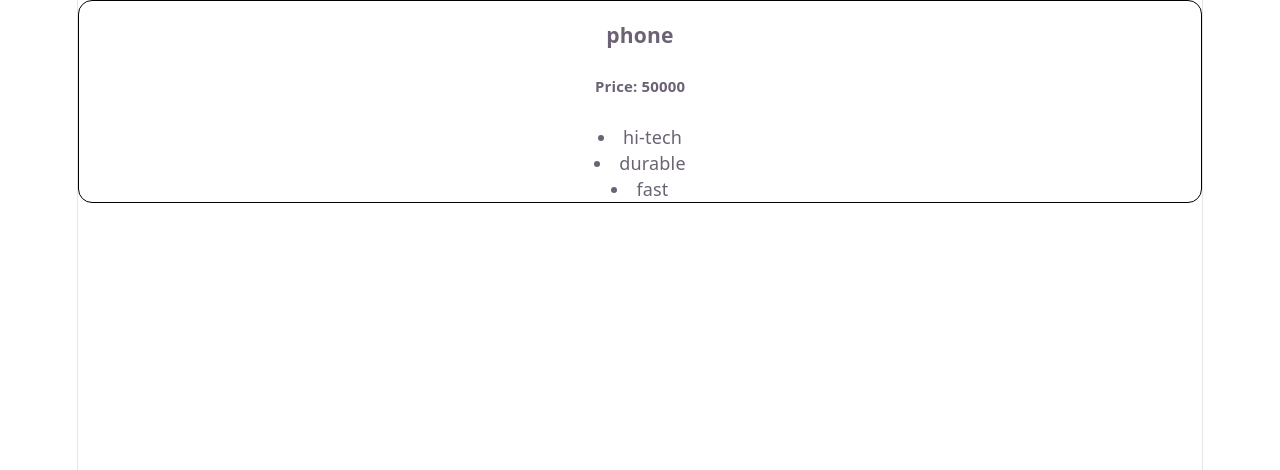
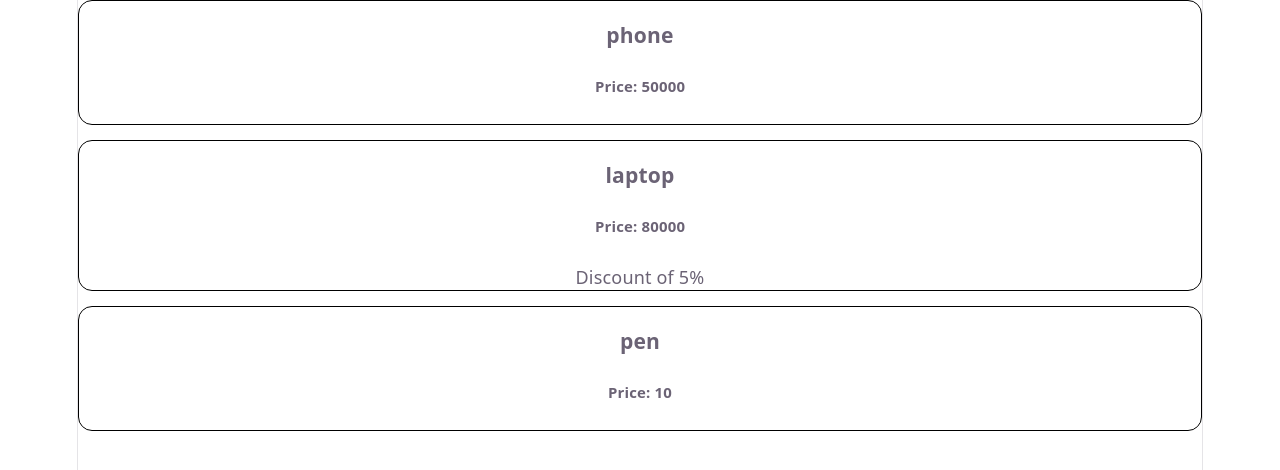
Before and after one commit to kirtikaushik1206/ReactJS-notes, a React (Vite) app in the folder basic-react-app/: page / in a window 1280 px wide. Shown: the top 470 px of the page. Built offline with nearby package versions, Linux system fonts and the light colour scheme.

Commit message:
ConditionalStatements

```diff
--- a/basic-react-app/src/Product.jsx
+++ b/basic-react-app/src/Product.jsx
@@ -1,13 +1,13 @@
 import "./Product.css"
 
 function Product({title , price , features}){
-    let list = features.map((feature) => <li>{feature}</li>);
+  //  let list = features.map((feature) => <li>{feature}</li>);
     return(
         <div className="Product">
 
             <h3>{title}</h3>
             <h5>Price: {price}</h5>
-             <p> {list}</p>
+             {price >50000 ? <p>Discount of 5%</p> : null}
 
 
 
--- a/basic-react-app/src/ProductTab.jsx
+++ b/basic-react-app/src/ProductTab.jsx
@@ -1,14 +1,14 @@
 import Product from "./Product.jsx";
 
 function ProductTab() {
-    let options = ["hi-tech", "durable","fast" ];
+   // let options = ["hi-tech", "durable","fast" ];
     return(
 
         <>
-        <Product title="phone" price={50000} features={options}/>
-{/*<Product title="laptop"  price={80000}/>
+        <Product title="phone" price={50000} />
+<Product title="laptop"  price={80000}/>
 <Product title="pen" price= {10}/>
-   */}
+
         </>
     )
 }
```
